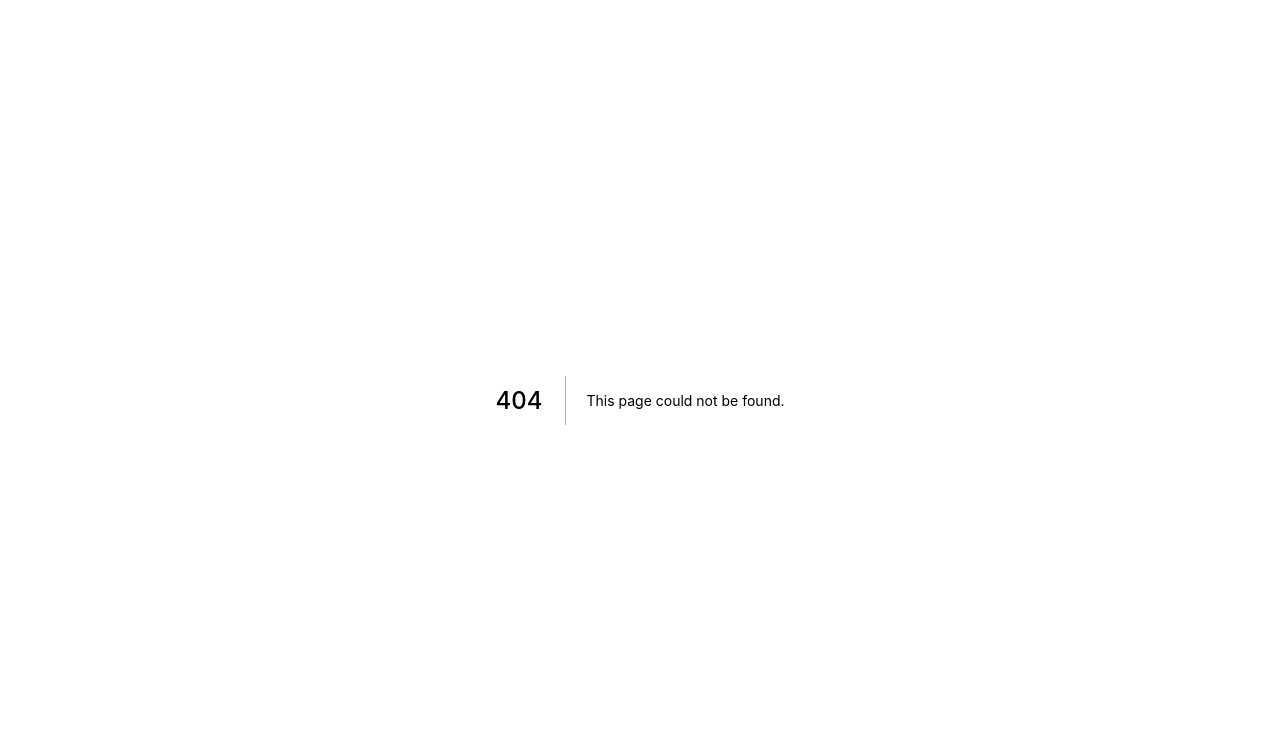
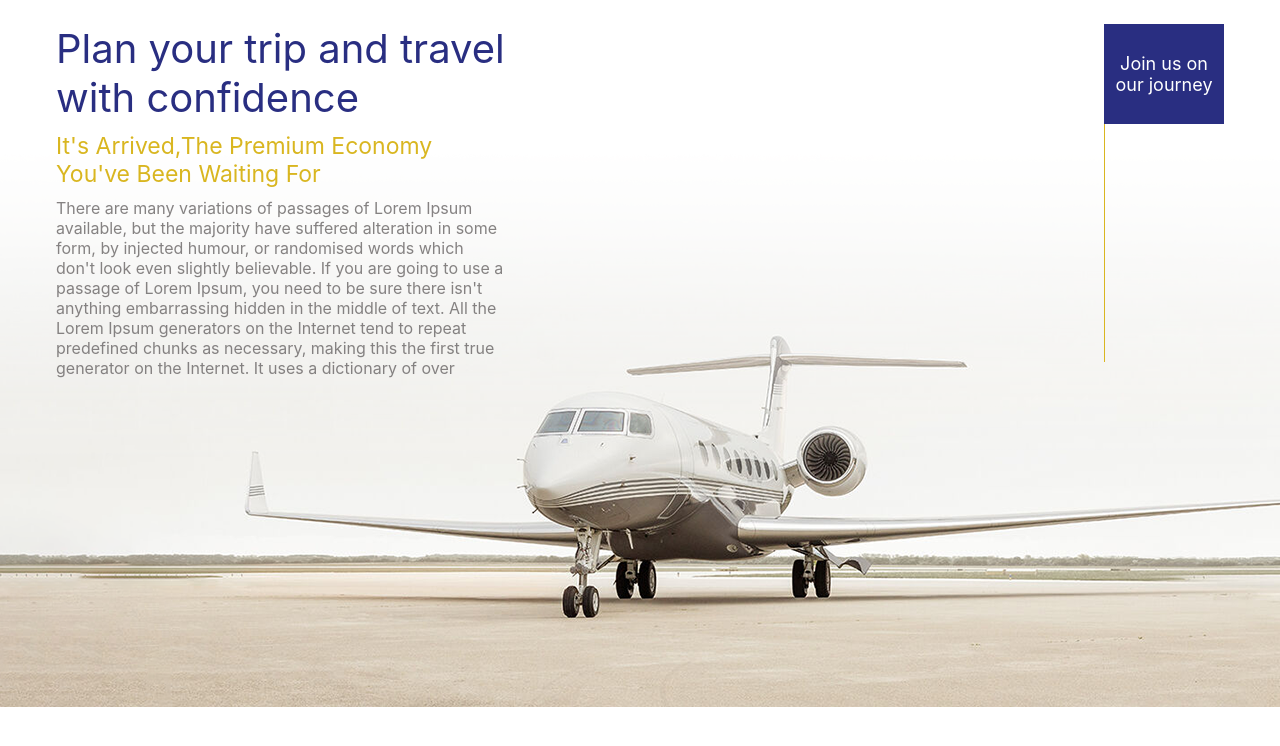
Before and after one commit to sreemayispraseed/Aviation_landing_Page, a Next.js app: page /Components/PlanTripCard/PlanTrip in a window 1280 px wide. Before the commit this address had no page. Shown: the top 746 px of the page. Built offline with nearby package versions, Linux system fonts and the light colour scheme.

Commit message:
plan trip card completed

```diff
--- a/package.json
+++ b/package.json
@@ -3,7 +3,8 @@
   "version": "0.1.0",
   "private": true,
   "scripts": {
-    "dev": "next dev",
+    "dev": "npm run open-browser && next dev",
+    "open-browser": "start http://localhost:3000",
     "build": "next build",
     "start": "next start",
     "lint": "next lint"
--- /dev/null
+++ b/pages/Components/PlanTripCard/PlanTrip.tsx
@@ -0,0 +1,31 @@
+import React from 'react'
+import Image from 'next/image'
+import plane from '../../../assets/plane.png'
+import styles from '../../../styles/Trip.module.css'
+const PlanTrip = () => {
+  return (
+    <div className={styles.TripCard_container}
+    style={{
+        backgroundImage: `url(${plane.src})`,
+        width: '100%',
+        height: '800px',
+    }}
+    >
+    <div className={styles.paragraph_container}>
+    <p className={styles.blue_Text_container}>
+        Plan your trip and travel with confidence
+    </p>
+    <p className={styles.text_orange}>
+    It's Arrived,The Premium Economy You've Been Waiting For
+    </p>
+    <p className={styles.paragraph1}>There are many variations of passages of Lorem Ipsum available, but the majority have suffered alteration in some form, by injected humour, or randomised words which don't look even slightly believable. If you are going to use a passage of Lorem Ipsum, you need to be sure there isn't anything embarrassing hidden in the middle of text. All the Lorem Ipsum generators on the Internet tend to repeat predefined chunks as necessary, making this the first true generator on the Internet. It uses a dictionary of over</p>
+    </div>
+     <div className={styles.right_side_box}>
+        <div className={styles.line} />
+        <div className={styles.join_us_box}>Join us on our journey</div>
+     </div>
+    </div>
+  )
+}
+
+export default PlanTrip
--- /dev/null
+++ b/styles/Home.module.css
@@ -0,0 +1,25 @@
+.container{
+    cursor: pointer;
+}
+.main_text_container{
+    margin-top: 25%;
+    padding-left: 3.5rem;
+    display: flex;
+    flex-direction: column;
+
+}
+
+.small_orange_text{
+    font-size: 1rem;
+    color: #d9b620;
+}
+.big_text{
+    margin: 0;
+    font-size: 5rem;
+    color: white;
+    font-weight: 300;
+}
+.small_white_text{
+    color: white;
+    font-weight: 300;
+}
--- /dev/null
+++ b/styles/Trip.module.css
@@ -0,0 +1,44 @@
+.paragraph_container{
+    max-width: 450px;
+    display: flex;
+    flex-direction: column;
+    gap: 10px;
+
+}
+.blue_Text_container{
+    font-size: 2.5rem;
+    color: #292e81;
+
+}
+.TripCard_container{
+    display: flex;
+    padding: 1.5rem 3.5rem;
+    justify-content: space-between;
+}
+.text_orange{
+    font-size: 23px;
+    color: #d9b620;
+}
+.paragraph1{
+    color: rgba(119, 116, 116, 0.897);
+}
+.right_side_box{
+    position: relative;
+}
+.join_us_box{
+    max-width: 120px;
+    position: relative;
+    height: 100px;
+    text-align: center;
+    display: flex;
+    align-items: center;
+    color: white;
+    font-size: 18px;
+    background-color: #292e81;
+}
+.line{
+    position: absolute;
+    height: 45%;
+    width: 1px;
+    background-color: #d9b620;
+}
--- a/styles/globals.css
+++ b/styles/globals.css
@@ -13,6 +13,8 @@ a {
 
 * {
   box-sizing: border-box;
+  padding: 0;
+  margin: 0;
 }
 
 @media (prefers-color-scheme: dark) {
```
Also changed, not shown: pages/Components/Header.tsx (added, +42 -0 lines), pages/Components/Header/HeaderNavLink.tsx (added, +14 -0 lines), pages/index.tsx (+18 -0 lines), styles/Header.module.css (added, +24 -0 lines), assets/background.png (renamed from assets/Layer 1.png).
